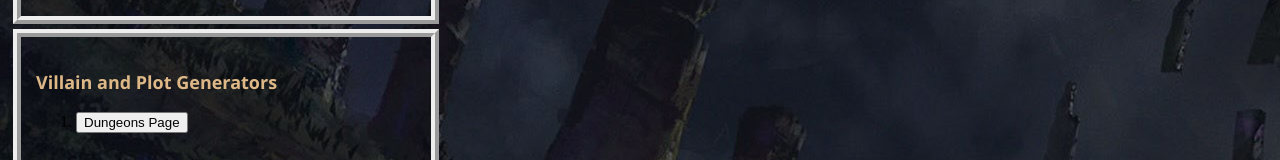
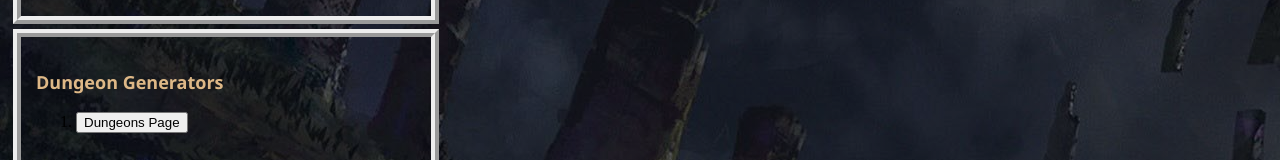
Before and after one commit to Josh-Kelly/Prompt-Generator, a plain HTML site: page index.html in a window 1280 px wide. Shown: the part 169-329 px from the top of the page. Drawn offline with Linux system fonts and the light colour scheme.

Commit message:
Update index.html
changed name of dungeon generators to "Dungeon Generators"

```diff
--- a/index.html
+++ b/index.html
@@ -21,7 +21,7 @@
     </div>
 
     <div id="dungeon-generators">
-        <h3>Villain and Plot Generators</h3>
+        <h3>Dungeon Generators</h3>
         <ol>
             <li><button onclick = "switchToDungeons()">Dungeons Page</button></li>
         </ol>
```
